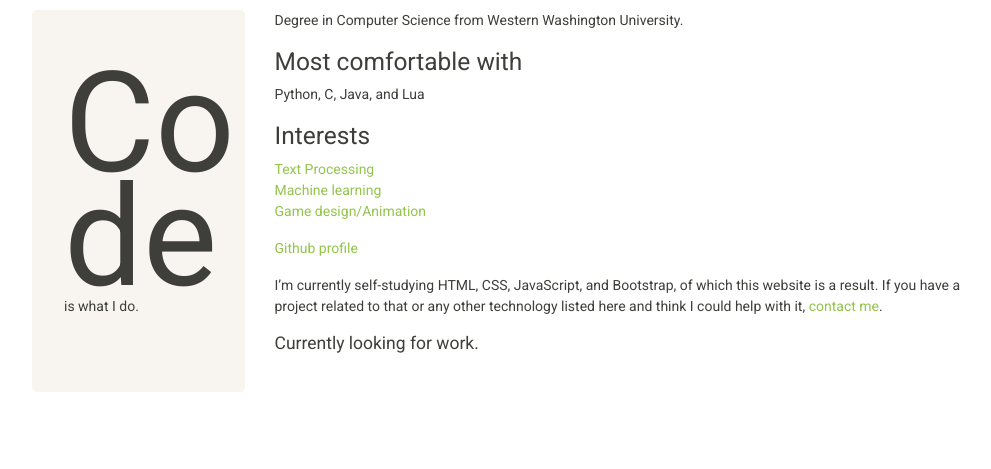
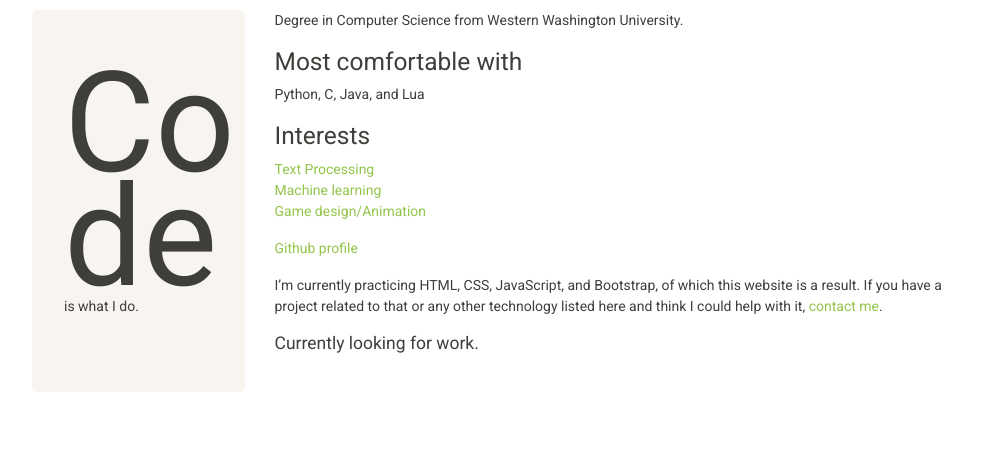
Before and after one commit to tracymedcalf/resume-website, a Flask app: page / in a window 1280 px wide. Shown: the top 469 px of the page, without its empty margins (138-1129 px from the left). Run offline with Flask 2, Linux system fonts and the light colour scheme; some libraries are stand-ins or nearby versions.

Commit message:
fixed development server

```diff
--- a/server.py
+++ b/server.py
@@ -1,3 +1,4 @@
+#!/usr/bin/env
 from flask import Flask, render_template
 
 app = Flask(__name__)
--- a/templates/main.html
+++ b/templates/main.html
@@ -37,7 +37,7 @@
                 <a href="javascript:void(0);">Machine learning</a><br>
                 <a href="javascript:void(0);">Game design/Animation</a></p>
                 <p><a href="https://github.com/tracymedcalf">Github profile</a></p>
-                <p>I’m currently self-studying HTML, CSS, JavaScript, and Bootstrap, of which this website is a result. If you have a project related to that or any other technology listed here and think I could help with it, <a href="javascript:void(0);">contact me</a>.</p>
+                <p>I’m currently practicing HTML, CSS, JavaScript, and Bootstrap, of which this website is a result. If you have a project related to that or any other technology listed here and think I could help with it, <a href="javascript:void(0);">contact me</a>.</p>
                 <h5>Currently looking for work.</h4>
             </div>
         </div>
```
Also changed, not shown: README.md (deleted).
